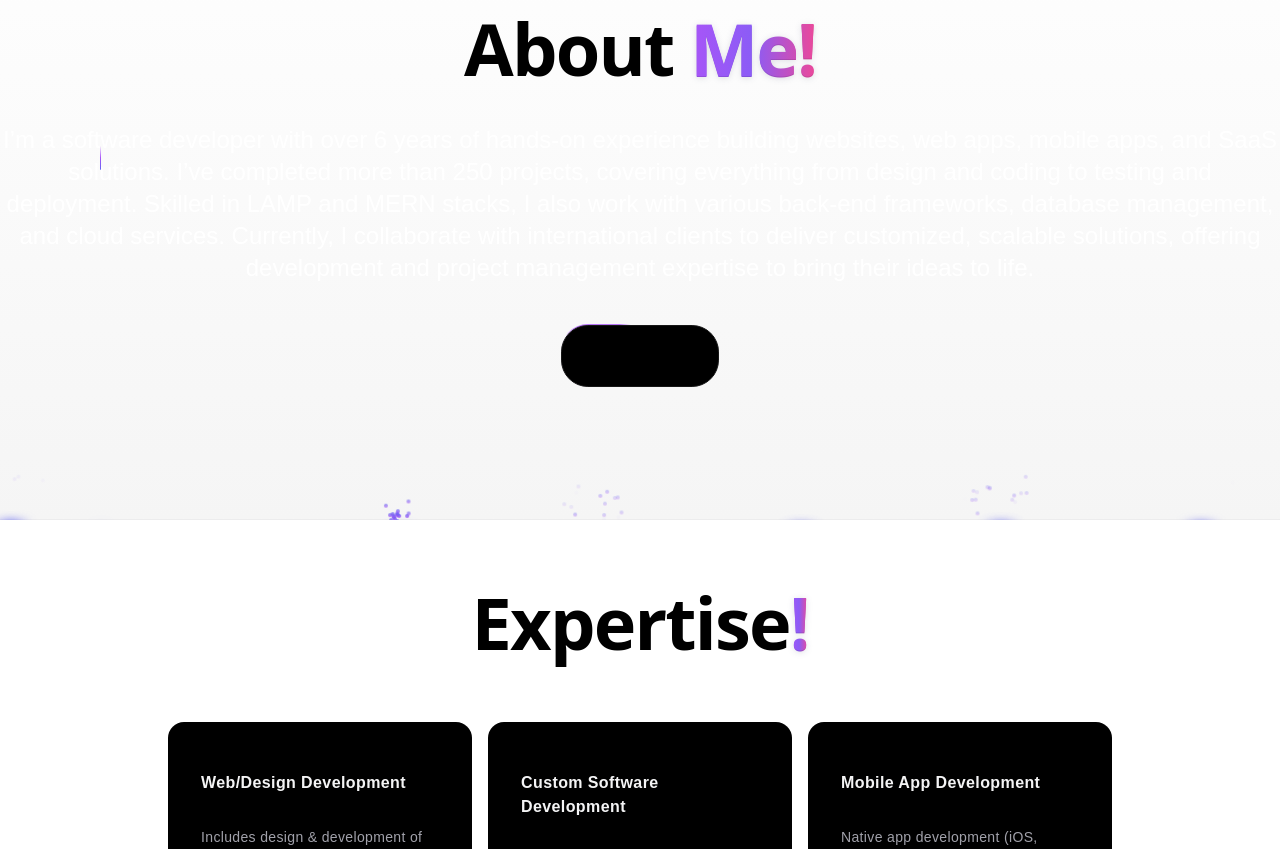
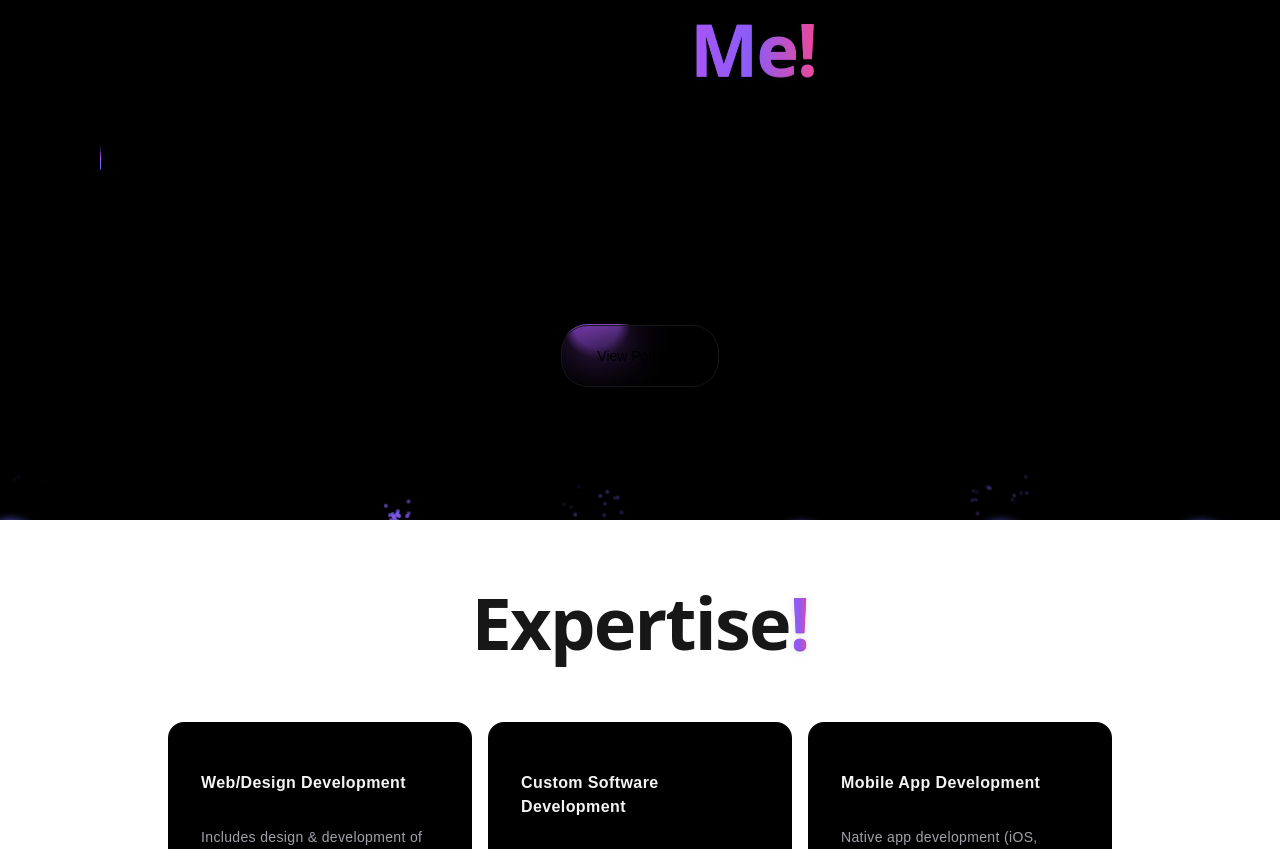
Before and after one commit to ubaidismail/nextJs_personal_portfolio, a Next.js app: page / in a window 1280 px wide. Shown: the part 760-1609 px from the top of the page. Built offline with nearby package versions, Linux system fonts and the light colour scheme.

Commit message:
Dark mode issue

```diff
--- a/src/components/about/about.tsx
+++ b/src/components/about/about.tsx
@@ -24,7 +24,7 @@ export default function BackgroundBeamsWithCollisionDemo() {
         </div>
       </h2>
       <div className="container mx-aut">
-      <p className="text-white text-sm md:text-2xl mt-6 text-center">
+      <p className="dark:text-white text-black text-sm md:text-2xl mt-6 text-center">
         I’m a software developer with over 6 years of hands-on experience building websites, web apps, mobile apps, and SaaS solutions. I’ve completed more than 250 projects, covering everything from design and coding to testing and deployment. Skilled in LAMP and MERN stacks, I also work with various back-end frameworks, database management, and cloud services. Currently, I collaborate with international clients to deliver customized, scalable solutions, offering development and project management expertise to bring their ideas to life.
       </p>
 
--- a/src/components/button/animated-button-border.tsx
+++ b/src/components/button/animated-button-border.tsx
@@ -15,7 +15,7 @@ const MovingBorderDemo: React.FC<MovingBorderDemoProps> = ({ HomeButtonText, Hom
     <div className="text-center mt-10">
       <Button
         borderRadius="1.75rem"
-        className="bg-white bg-black text-black dark:text-white border-neutral-900 dark:border-slate-800"
+        className="dark:bg-black bg-dark text-black dark:text-white border-neutral-900 dark:border-slate-800"
       >
        <Link href={HomeButtonLink == '#'? '#' : HomeButtonLink} target={HomeButtonLink != '/portfolio'? '_blank' : ''} >{HomeButtonText}</Link>
       </Button>
--- a/src/components/expertise/services-skill.tsx
+++ b/src/components/expertise/services-skill.tsx
@@ -6,7 +6,7 @@ export default function CardHoverEffectDemo() {
         <div className="max-w-5xl mx-auto px-8">
 
 
-            <h2 className="mt-[50px] text-2xl relative z-20 md:text-4xl lg:text-7xl font-bold text-center text-black dark:text-white font-sans tracking-tight">Expertise
+            <h2 className="mt-[50px] text-2xl relative z-20 md:text-4xl lg:text-7xl font-bold text-center text-dark dark:text-white font-sans tracking-tight">Expertise
             <div className="relative mx-auto inline-block w-max [filter:drop-shadow(0px_1px_3px_rgba(27,_37,_80,_0.14))]">
           <div className="absolute left-0 top-[1px] bg-clip-text bg-no-repeat text-transparent bg-gradient-to-r py-4 from-purple-500 via-violet-500 to-pink-500 [text-shadow:0_0_rgba(0,0,0,0.1)]">
             <span className="">!</span>
--- a/src/components/ui/background-beams-with-collision.tsx
+++ b/src/components/ui/background-beams-with-collision.tsx
@@ -70,7 +70,8 @@ export const BackgroundBeamsWithCollision = ({
     <div
       ref={parentRef}
       className={cn(
-        "h-96 md:h-[40rem] bg-gradient-to-b from-white to-neutral-100 dark:from-neutral-950 dark:to-neutral-800 relative flex items-center w-full justify-center overflow-hidden",
+        "h-96 md:h-[40rem] bg-gradient-to-b bg-black  relative flex items-center w-full justify-center overflow-hidden",
+        // from-white to-neutral-100 dark:from-neutral-950 dark:to-neutral-800
         // h-screen if you want bigger
         className
       )}
```
